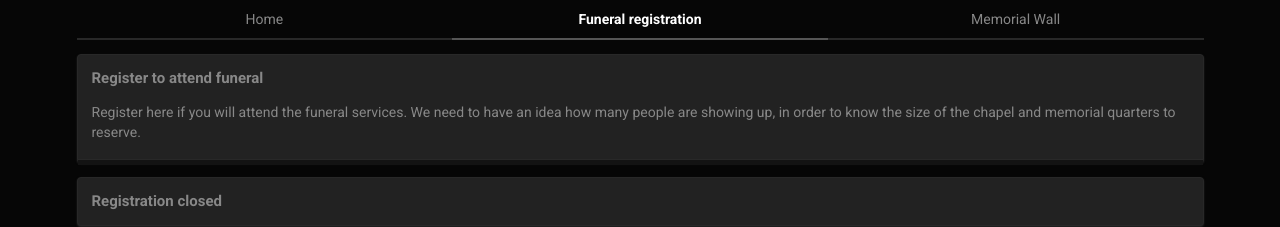
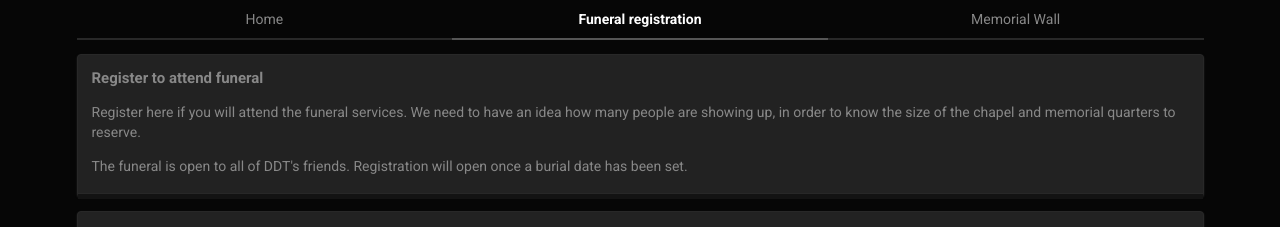
Before and after one commit to T-101/ddt.accession.org, a Django app: page /funeral/ in a window 1280 px wide. Shown: the top 227 px of the page. Run offline with Django 3.2, Linux system fonts and the light colour scheme; data that the repository does not hold is empty.

Commit message:
added additional ingo text

```diff
--- a/ddt/templates/ddt/funeral.html
+++ b/ddt/templates/ddt/funeral.html
@@ -6,9 +6,9 @@
         <h4>Register to attend funeral</h4>
         <p>
             Register here if you will attend the funeral services. We need to have an idea how many people are showing
-            up,
-            in order to know the size of the chapel and memorial quarters to reserve.
+            up, in order to know the size of the chapel and memorial quarters to reserve.
         </p>
+        <p>The funeral is open to all of DDT's friends. Registration will open once a burial date has been set.</p>
         {% if settings.registration_open %}
             <div class="ui form segment">
                 <form method="post">{% csrf_token %}
```
